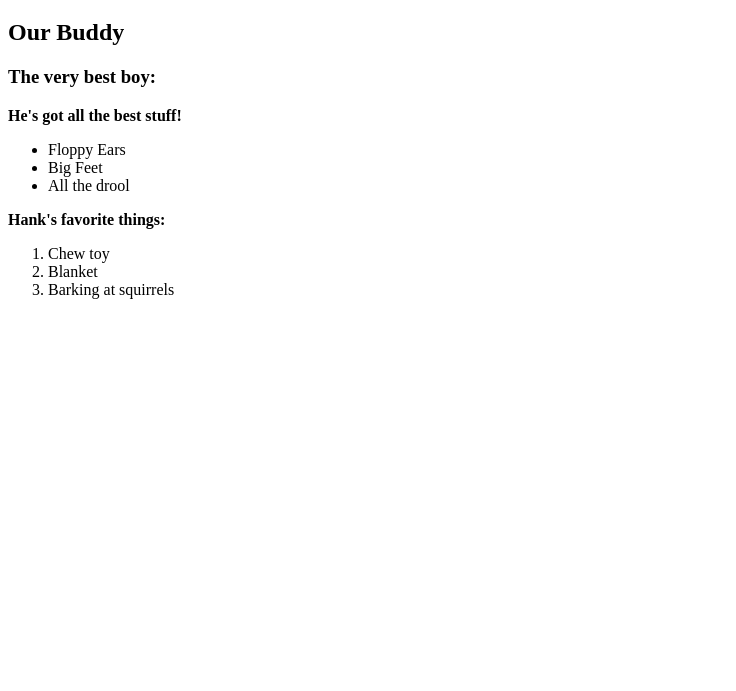
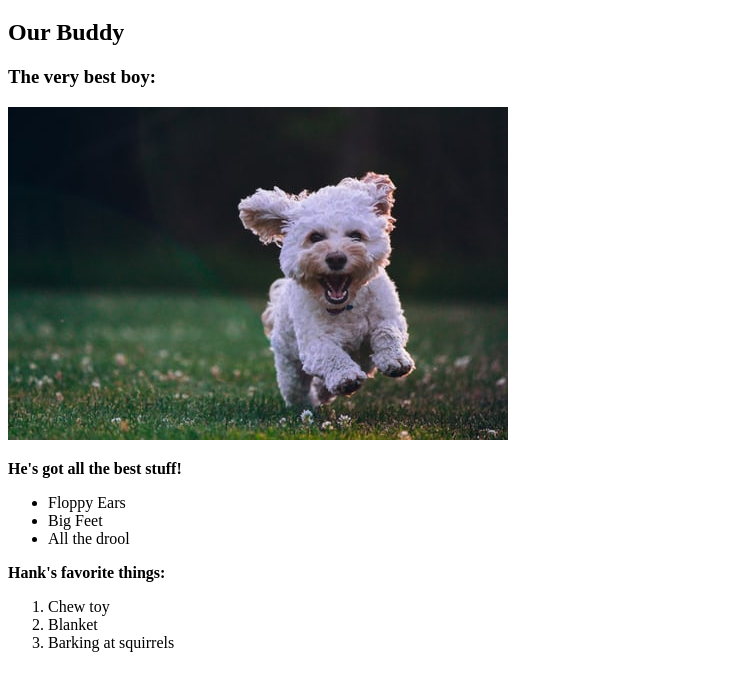
Before and after one commit to EmmaHHellman/doggo, a plain HTML site: page index.html in a window 1280 px wide. Shown: the part 61-752 px from the top of the page, without its empty margins (0-736 px from the left). Drawn offline with Linux system fonts and the light colour scheme.

```diff
--- a/index.html
+++ b/index.html
@@ -8,6 +8,7 @@
     <h1>Hank:</h1>
     <h2>Our Buddy</h2>
     <h3>The very best boy:</h3>
+    <img src="img/puppy.jpeg">
     <p>He's got all the best stuff!</p>
     <ul>
       <li>Floppy Ears</li>
```
Also changed, not shown: 1 other file.
